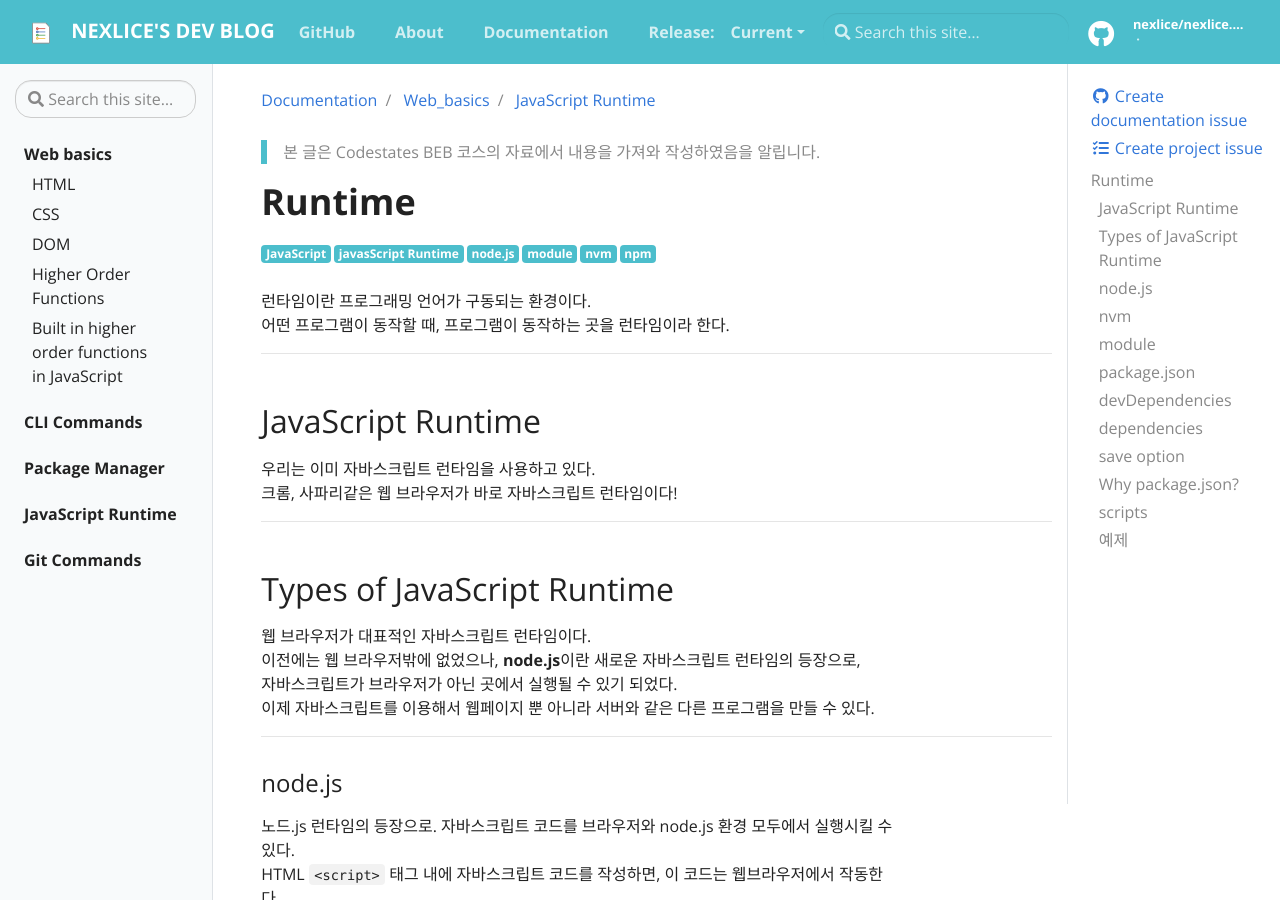
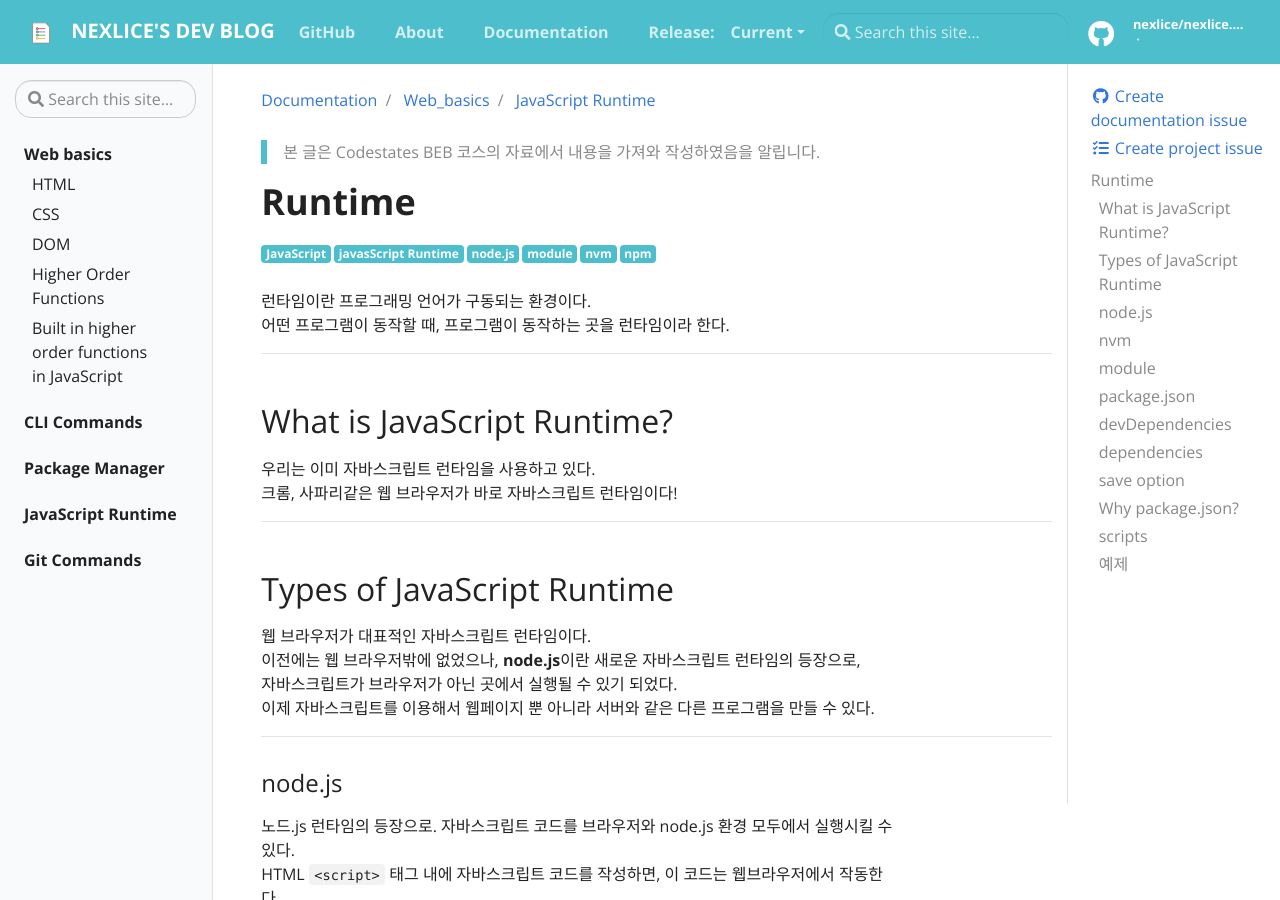
Before and after one commit to nexlice/nexlice.github.io, a Jekyll site: the page built from _docs/Web_Basics/javascript-runtime.md, in a window 1280 px wide and 900 px high. Built offline with Jekyll 4.4.1, drawn with Linux system fonts in a browser that asks for light colours.

Commit message:
docs: typo

```diff
--- a/_docs/Web_Basics/javascript-runtime.md
+++ b/_docs/Web_Basics/javascript-runtime.md
@@ -17,7 +17,7 @@ description: Learn about JavaScript Runtime!
 어떤 프로그램이 동작할 때, 프로그램이 동작하는 곳을 런타임이라 한다.
 
 ---
-## JavaScript Runtime
+## What is JavaScript Runtime?
 우리는 이미 자바스크립트 런타임을 사용하고 있다.
 크롬, 사파리같은 웹 브라우저가 바로 자바스크립트 런타임이다!
 
```
